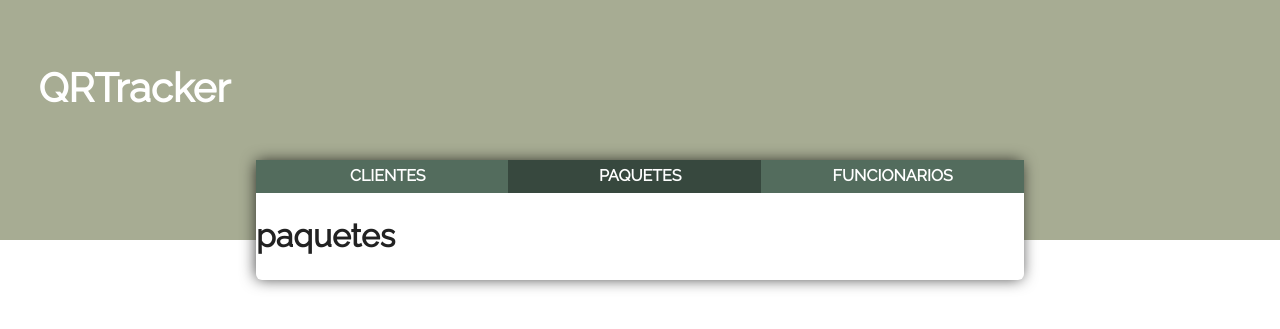
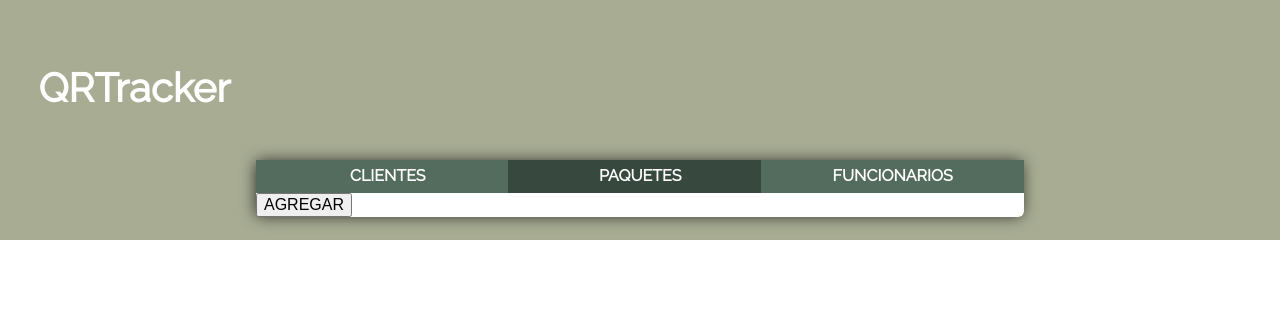
Before and after one commit to DaielChom/QRTracker, a Flask app: page /paquetes in a window 1280 px wide. Shown: the top 329 px of the page. Run offline with Flask 2, Linux system fonts and the light colour scheme; some libraries are stand-ins or nearby versions.

Commit message:
Interfaz

```diff
--- a/templates/base.html
+++ b/templates/base.html
@@ -34,5 +34,7 @@
       </div>
       <div class='div_fondo_inf relative width100 height70'></div>
     </div>
+    <script src="{{ url_for('static', filename = 'js/jquery-3.2.1.min.js') }}" type='text/javascript'></script>
+    <script src="{{ url_for('static', filename = 'js/main.js') }}" type='text/javascript'></script>
   </body>
 </html>
--- a/templates/clientes.html
+++ b/templates/clientes.html
@@ -1,4 +1,4 @@
-<!-- Base.html -->
+<!-- dBase.html -->
 {% extends 'base.html' %}
 <!-- Block -->
 {% block content %}
@@ -9,9 +9,9 @@
   <input name='csrf_token' type='Hidden' value=' {{ csrf_token() }} '>
   <!-- Rende Inputs in a loop -->
   {% for input in client_form %}
-  {{ render_field( input, class="", id="", pattern="{ 4, 25 }", required="True" ) }}
   {{ render_field( input.label, class="" )}}
+  {{ render_field( input, class="", id="", required="True" ) }}
   {% endfor %}
-  <input type='submit' value='AGREGAR'>
+  <input id='enviar' type='button' value='AGREGAR'>
 </form>
 {% endblock %}
--- a/templates/funcionarios.html
+++ b/templates/funcionarios.html
@@ -8,9 +8,9 @@
   <input name='csrf_token' type='Hidden' value=' {{ csrf_token() }} '>
   <!-- Rende Inputs in a loop -->
   {% for input in funcionario_form %}
+  {{ render_field( input.label, class="" )}}
   {{ render_field( input, class="", id="", pattern="{ 4, 25 }", required="True" ) }}
-  {{ render_field( input.label, class="" )}}
   {% endfor %}
-  <input type='submit' value='AGREGAR'>
+  <input id='enviar' type='submit' value='AGREGAR'>
 </form>
 {% endblock %}
--- a/templates/paquetes.html
+++ b/templates/paquetes.html
@@ -1,6 +1,16 @@
+<!-- Extends base -->
 {% extends 'base.html' %}
+<!-- Block -->
 {% block content %}
-<h1 class='raleway'>
-  paquetes
-</h1>
+{% from '_macro.html' import render_field %}
+<form class='raleway'>
+  <!-- Input necessary for CSRFProtect -->
+  <input name='csrf_token' type='Hidden' value=' {{ csrf_token() }} '>
+  <!-- Rende Inputs in a loop -->
+  {% for input in paquete_form %}
+  {{ render_field( input.label, class="" )}}
+  {{ render_field( input, class="", id="", pattern="{ 4, 25 }", required="True" ) }}
+  {% endfor %}
+  <input id='enviar' type='submit' value='AGREGAR'>
+</form>
 {% endblock %}
```
Also changed, not shown: 4 other files.
